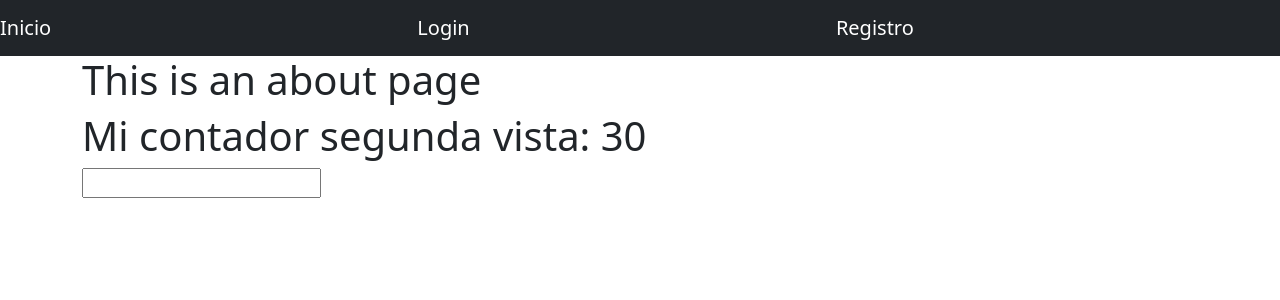
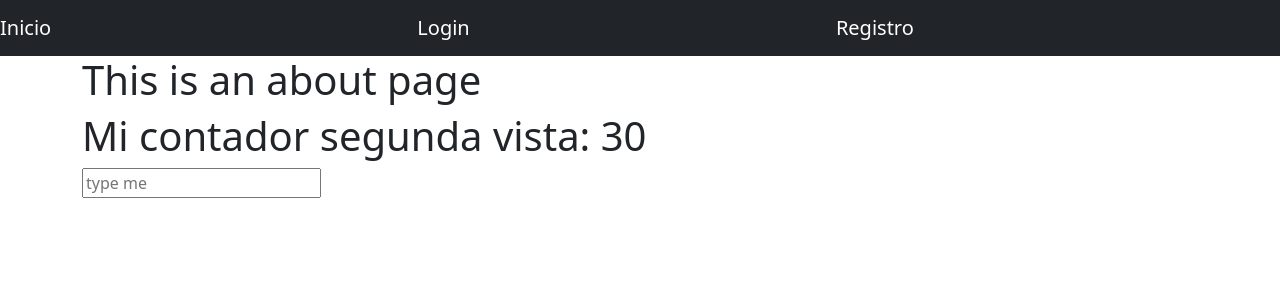
Before and after one commit to Jhonatan-Cortezz/vuex, a Vue app: page /about in a window 1280 px wide. Shown: the top 300 px of the page. Built offline with nearby package versions, Linux system fonts and the light colour scheme.

Commit message:
Hosting firebase y otros cambios del menu

```diff
--- a/src/components/Navbar.vue
+++ b/src/components/Navbar.vue
@@ -21,9 +21,9 @@
     </router-link>
 
     <div class="d-flex">
-      <router-link v-if="usuarioAutenticado" class="btn btn-dark" to="/">
+      <!-- <router-link v-if="usuarioAutenticado" class="btn btn-dark" to="/">
         Tareas
-      </router-link>
+      </router-link> -->
       <button v-if="usuarioAutenticado" @click="cerrarSesion" class="btn btn-dark">
         Cerrar Sesion
       </button>
--- a/src/views/About.vue
+++ b/src/views/About.vue
@@ -3,7 +3,7 @@
     <h1>This is an about page</h1>
     <h1>Mi contador segunda vista: {{ $store.state.contador}}</h1>
 
-    <input type="text" name="" id="" v-model="texto"> <!-- v-model me permite comunicar el input con componentes -->
+    <input type="text" name="" id="" v-model="texto" placeholder="type me"> <!-- v-model me permite comunicar el input con componentes -->
     <h1>{{texto}}</h1>
 
   </div>
--- a/src/views/ApiRest.vue
+++ b/src/views/ApiRest.vue
@@ -1,5 +1,6 @@
 <template>
   <form @submit.prevent="procesarFormulario">
+    <h2 class="my-4">CRUD FireBase</h2>
     <Input :tarea="tarea"/>
     <hr>
     <ListaTareas />
--- a/src/views/formulario.vue
+++ b/src/views/formulario.vue
@@ -1,5 +1,6 @@
 <template>
   <form @submit.prevent="procesarFormulario">
+    <h2 class="my-4">CRUD en LocalStorage</h2>
     <Input :tarea="tarea"/>
     <hr>
     <ListaTareas />
@@ -37,7 +38,7 @@ export default {
 
   methods: {
     // Importacion de la actions para el CRUD
-    ...mapActions(['setTarea']),
+    ...mapActions(['setTarea', 'saveLocalStorage']),
 
     procesarFormulario() {
       console.log(this.tarea)
```
Also changed, not shown: firebase.json (added), 1 other file (tests, documents, lock files or other folders).
